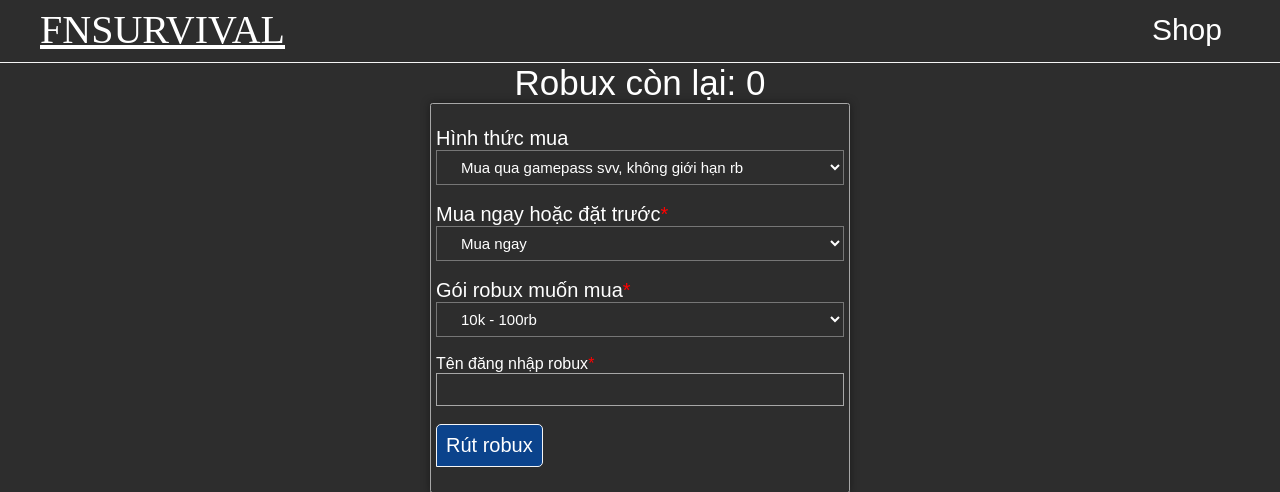
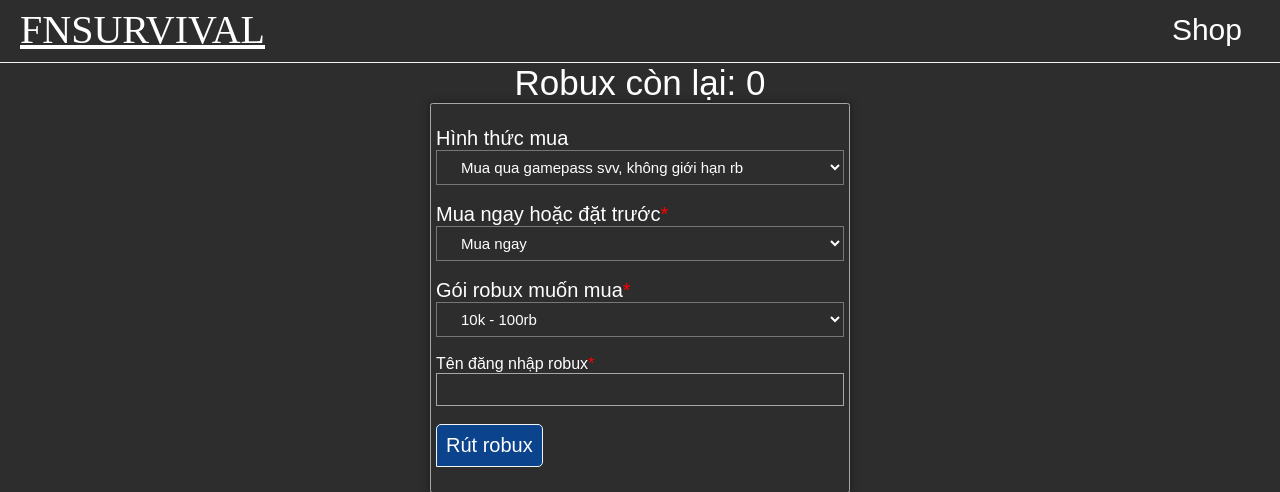
Before and after one commit to fnsurvival/fnsurvival.github.io, a PHP site: page /caythue/dichvu/rb120.html in a window 1280 px wide. Shown: the top 492 px of the page. Run offline with PHP 8.4, Linux system fonts and the light colour scheme; some libraries are stand-ins or nearby versions; some web fonts are replaced.

Commit message:
Update require.css

```diff
--- a/css/ao21b20z/require.css
+++ b/css/ao21b20z/require.css
@@ -91,7 +91,7 @@ body {
 }
 .sidebar {
     background-color: transparent;
-    padding: 0 40px;
+    padding: 0 20px;
     height: 63px;
     line-height: 50px;
     font-family: sans-serif;
```
